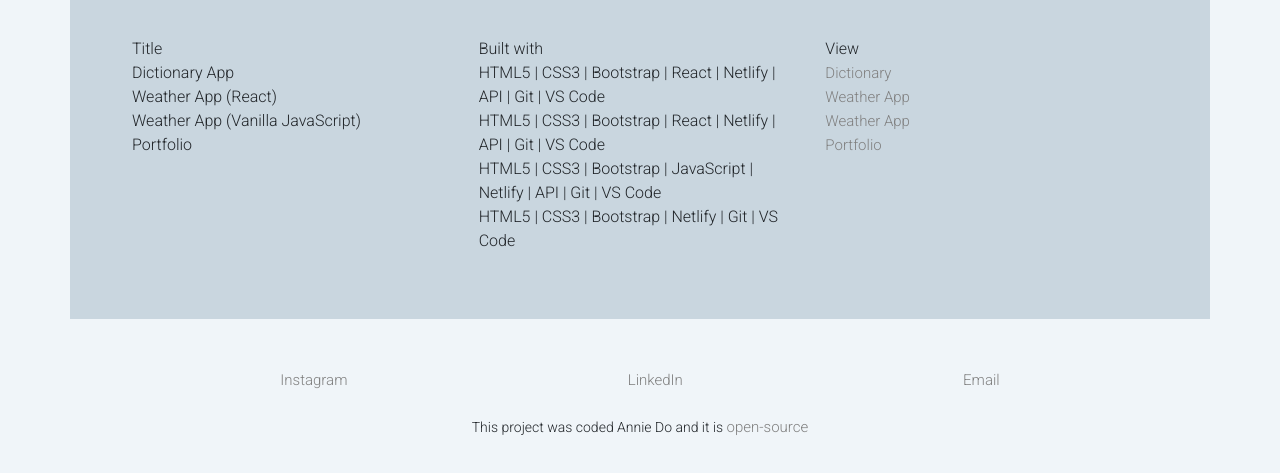
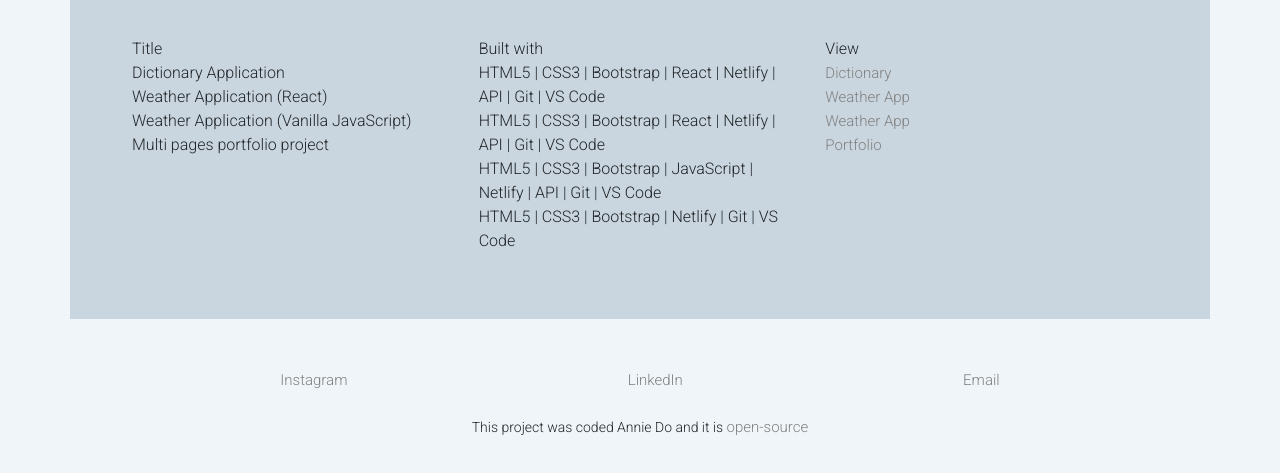
Before and after one commit to annie-2686/profolio-AD, a plain HTML site: page projects.html in a window 1280 px wide. Shown: the part 279-752 px from the top of the page. Drawn offline with nearby package versions, Linux system fonts and the light colour scheme.

Commit message:
css changes

```diff
--- a/projects.html
+++ b/projects.html
@@ -63,10 +63,10 @@
               <div class="col">
                 <ul class="list-unstyled">
                   Title
-                  <li>Dictionary App</li>
-                  <li>Weather App (React) </li>
-                  <li>Weather App (Vanilla JavaScript) </li>
-                  <li>Portfolio</li>
+                  <li>Dictionary Application</li>
+                  <li>Weather Application (React) </li>
+                  <li>Weather Application (Vanilla JavaScript) </li>
+                  <li>Multi pages portfolio project</li>
                 </ul>
               </div>
 
```
Also changed, not shown: about.html (+1 -2 lines).
